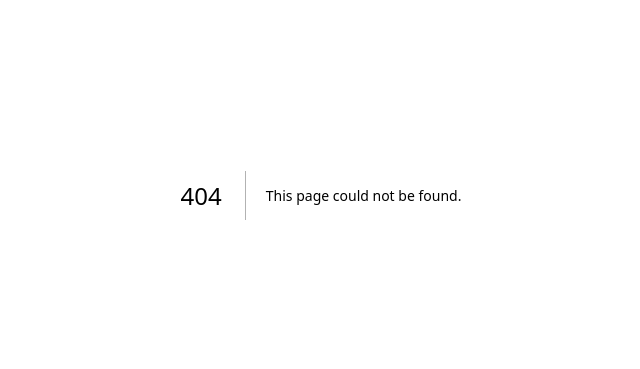
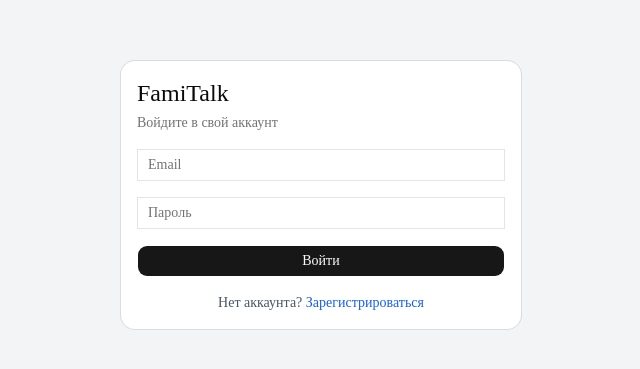
Before and after one commit to antonepifanov/fami-talk, a Next.js app: page /login in a window 1280 px wide. Before the commit this address had no page. Shown: the part 205-574 px from the top of the page, without its empty margins (319-959 px from the left). Built offline with nearby package versions, Linux system fonts and the light colour scheme.

Commit message:
Добавляет страницы login и register

```diff
--- /dev/null
+++ b/src/app/login/page.tsx
@@ -0,0 +1,43 @@
+import { Button } from "@/components/ui/button";
+import { Input } from "@/components/ui/input";
+import { Card, CardContent, CardDescription, CardHeader, CardTitle } from "@/components/ui/card";
+
+export default function LoginPage() {
+  return (
+    <div className="min-h-screen flex items-center justify-center bg-gray-100">
+      <Card className="w-[400px]">
+        <CardHeader>
+          <CardTitle className="text-2xl">FamiTalk</CardTitle>
+          <CardDescription>Войдите в свой аккаунт</CardDescription>
+        </CardHeader>
+        <CardContent>
+          <form className="space-y-4">
+            <div>
+              <Input
+                type="email"
+                placeholder="Email"
+                className="w-full"
+              />
+            </div>
+            <div>
+              <Input
+                type="password"
+                placeholder="Пароль"
+                className="w-full"
+              />
+            </div>
+            <Button type="submit" className="w-full">
+              Войти
+            </Button>
+          </form>
+          <div className="mt-4 text-center text-sm text-gray-600">
+            Нет аккаунта?{" "}
+            <a href="/register" className="text-blue-600 hover:underline">
+              Зарегистрироваться
+            </a>
+          </div>
+        </CardContent>
+      </Card>
+    </div>
+  );
+}
--- /dev/null
+++ b/src/app/register/page.tsx
@@ -0,0 +1,50 @@
+import { Button } from "@/components/ui/button";
+import { Input } from "@/components/ui/input";
+import { Card, CardContent, CardDescription, CardHeader, CardTitle } from "@/components/ui/card";
+
+export default function RegisterPage() {
+  return (
+    <div className="min-h-screen flex items-center justify-center bg-gray-100">
+      <Card className="w-[400px]">
+        <CardHeader>
+          <CardTitle className="text-2xl">FamiTalk</CardTitle>
+          <CardDescription>Создайте новый аккаунт</CardDescription>
+        </CardHeader>
+        <CardContent>
+          <form className="space-y-4">
+            <div>
+              <Input
+                type="text"
+                placeholder="Имя"
+                className="w-full"
+              />
+            </div>
+            <div>
+              <Input
+                type="email"
+                placeholder="Email"
+                className="w-full"
+              />
+            </div>
+            <div>
+              <Input
+                type="password"
+                placeholder="Пароль"
+                className="w-full"
+              />
+            </div>
+            <Button type="submit" className="w-full">
+              Зарегистрироваться
+            </Button>
+          </form>
+          <div className="mt-4 text-center text-sm text-gray-600">
+            Уже есть аккаунт?{" "}
+            <a href="/login" className="text-blue-600 hover:underline">
+              Войти
+            </a>
+          </div>
+        </CardContent>
+      </Card>
+    </div>
+  );
+}
```
